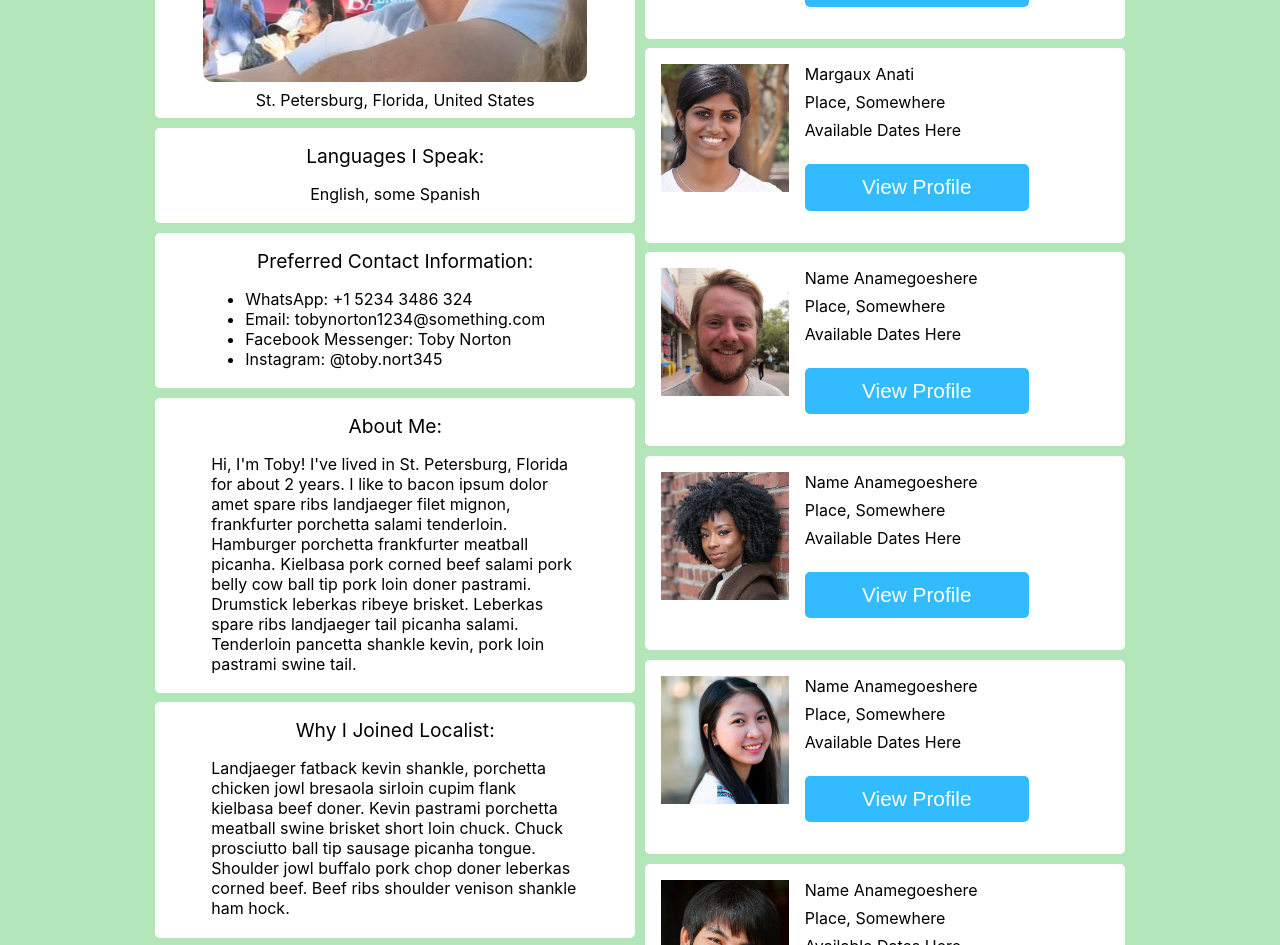
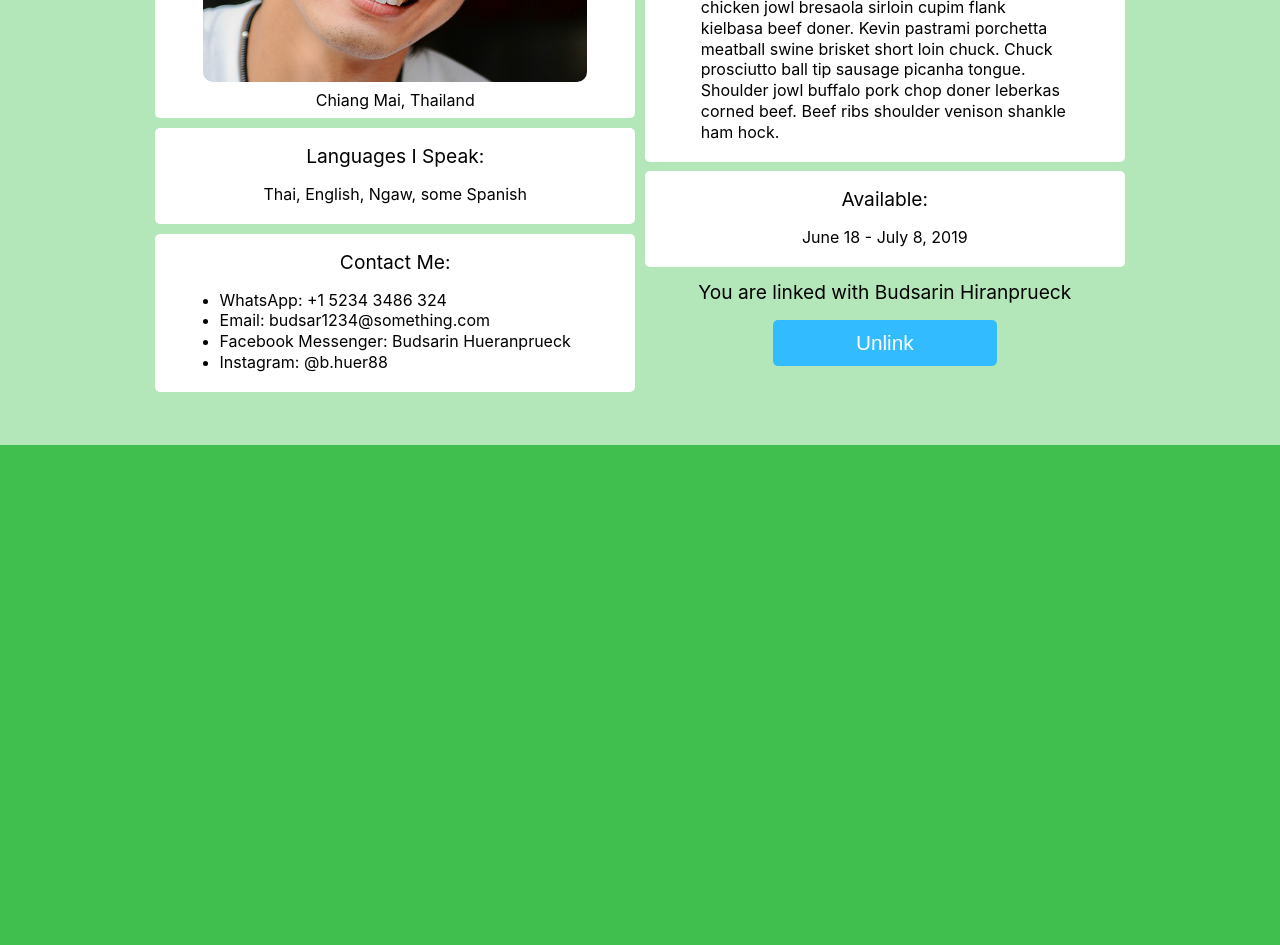
Before and after one commit to TobiasNorton/localist, a React (Create React App) app: page / in a window 1280 px wide. Shown: the part 440-1385 px from the top of the page. After the commit the page ends 885 px from the top, so only its background shows below. Built offline with nearby package versions, Linux system fonts and the light colour scheme.

Commit message:
Adjusted paragraph line-height, added footers

```diff
--- a/src/App.js
+++ b/src/App.js
@@ -9,8 +9,8 @@ class App extends Component {
     return (
       <div>
         {/* <HomePage /> */}
-        {/* <MatchedProfile /> */}
-        <MyProfile />
+        <MatchedProfile />
+        {/* <MyProfile /> */}
       </div>
     )
   }
--- a/src/MatchedProfile.js
+++ b/src/MatchedProfile.js
@@ -58,10 +58,16 @@ class MatchedProfile extends Component {
                 pork chop doner leberkas corned beef. Beef ribs shoulder venison shankle ham hock.
               </p>
             </div>
-            <p>You are linked with Budsarin Hiranprueck</p>
+            <div className="category">
+              <p className="header">Available:</p>
+              <p className="body">June 18 - July 8, 2019</p>
+            </div>
+
+            <p className="link-status">You are linked with Budsarin Hiranprueck</p>
             <button>Unlink</button>
           </div>
         </section>
+        <footer />
       </>
     )
   }
--- a/src/MyProfile.js
+++ b/src/MyProfile.js
@@ -71,7 +71,8 @@ class MyProfile extends Component {
                 <li>June 18 - July 8, 2019</li>
               </ul>
             </div>
-            <p>My Links</p>
+
+            <p className="my-links">My Links</p>
 
             <div className="link">
               <section>
@@ -91,8 +92,8 @@ class MyProfile extends Component {
               </section>
               <section>
                 <p>Margaux Anati</p>
-                <p>Place, Somewhere</p>
-                <p>Available Dates Here</p>
+                <p>Paris, France</p>
+                <p>Available: June 18 - July 8, 2019</p>
                 <button>View Profile</button>
               </section>
             </div>
@@ -102,9 +103,9 @@ class MyProfile extends Component {
                 <img src="./Bruno.jpg" className="mini-pic" />
               </section>
               <section>
-                <p>Name Anamegoeshere</p>
-                <p>Place, Somewhere</p>
-                <p>Available Dates Here</p>
+                <p>Bruno Chastain</p>
+                <p>Paris, France</p>
+                <p>Available: June 28 - July 4, 2019</p>
                 <button>View Profile</button>
               </section>
             </div>
@@ -114,9 +115,9 @@ class MyProfile extends Component {
                 <img src="./Sarah.jpg" className="mini-pic" />
               </section>
               <section>
-                <p>Name Anamegoeshere</p>
-                <p>Place, Somewhere</p>
-                <p>Available Dates Here</p>
+                <p>Sarah Richelieu</p>
+                <p>Paris, France</p>
+                <p>Available: June 18 - July 2, 2019</p>
                 <button>View Profile</button>
               </section>
             </div>
@@ -126,9 +127,9 @@ class MyProfile extends Component {
                 <img src="./Duanphen.jpeg" className="mini-pic" />
               </section>
               <section>
-                <p>Name Anamegoeshere</p>
-                <p>Place, Somewhere</p>
-                <p>Available Dates Here</p>
+                <p>Duanphen Kaekwoon</p>
+                <p>Chiang Mai, Thailand</p>
+                <p>Available: June 18 - July 8, 2019</p>
                 <button>View Profile</button>
               </section>
             </div>
@@ -138,9 +139,9 @@ class MyProfile extends Component {
                 <img src="./BudsarinCropped.jpg" className="mini-pic" />
               </section>
               <section>
-                <p>Name Anamegoeshere</p>
-                <p>Place, Somewhere</p>
-                <p>Available Dates Here</p>
+                <p>Budsarin HiranPrueck</p>
+                <p>Chiang Mai, Thailand</p>
+                <p>Available: June 18 - July 8, 2019</p>
                 <button>View Profile</button>
               </section>
             </div>
@@ -150,12 +151,13 @@ class MyProfile extends Component {
                 <img src="./Naowarat.jpg" className="mini-pic" />
               </section>
               <section>
-                <p>Name Anamegoeshere</p>
-                <p>Place, Somewhere</p>
-                <p>Available Dates Here</p>
+                <p>Naowarat Angsakul</p>
+                <p>Chiang Mai, Thailand</p>
+                <p>Available: June 18 - July 8, 2019</p>
                 <button>View Profile</button>
               </section>
             </div>
+            <footer />
           </div>
         </section>
       </>
--- a/src/index.css
+++ b/src/index.css
@@ -185,6 +185,7 @@ button {
 
 .category .body {
   padding-bottom: 0.7rem;
+  line-height: 1.3rem;
 }
 
 .their-profile p {
@@ -203,7 +204,7 @@ button {
 }
 
 .their-profile button {
-  margin: 1rem;
+  margin: 0.5rem;
 }
 
 /* ------------- MyProfile --------------- */
@@ -241,8 +242,8 @@ button {
   padding: 0 3rem 0 3rem;
 }
 
-.my-profile button {
-  margin: 1rem;
+.my-links {
+  font-size: 1.2rem;
 }
 
 .link {
@@ -264,6 +265,15 @@ button {
   padding: 0;
 }
 
+.link-status {
+  font-size: 1.2rem;
+}
+
 .link button {
-  /* margin-left: 1rem; */
+  margin: 0.2rem 0 0 1rem;
 }
+
+footer {
+  height: 3rem;
+  background-color: hsla(127, 50%, 80%, 1);
+}
```
